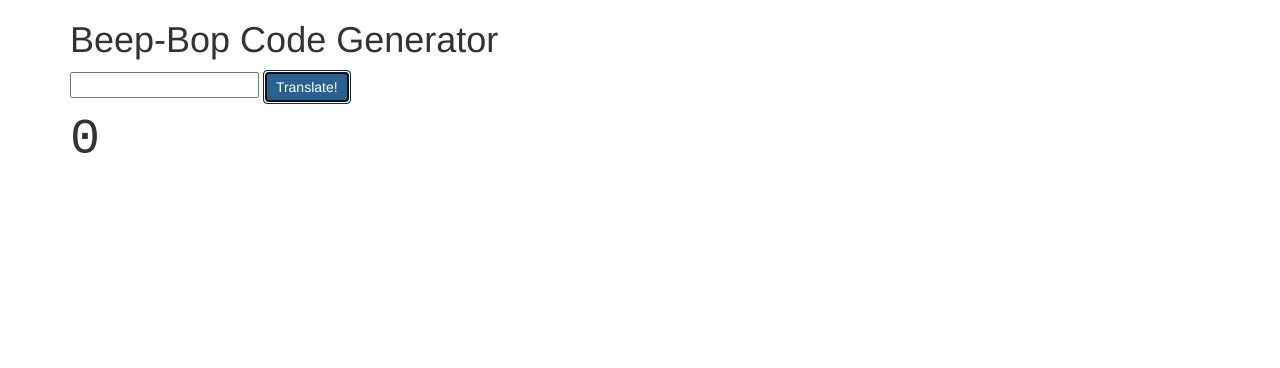
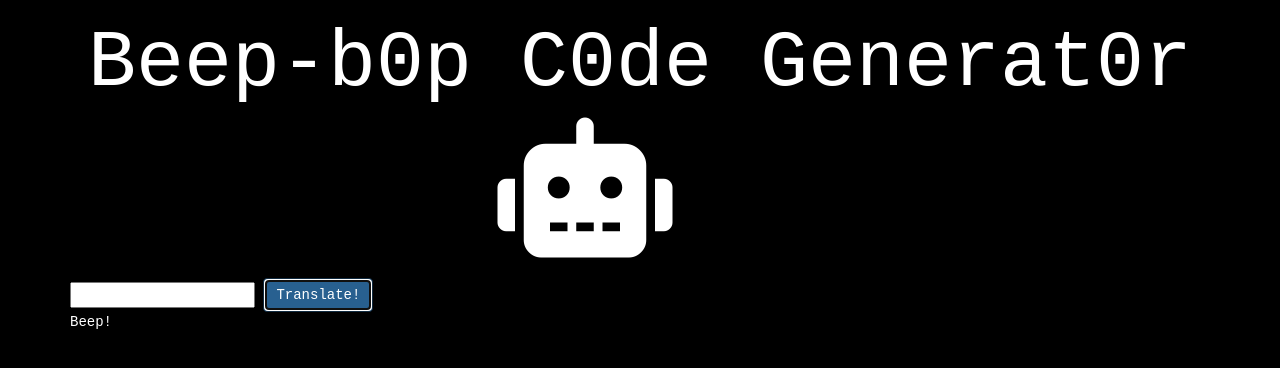
Before and after one commit to maxdhs/beep-bop, a plain HTML site: page index.html in a window 1280 px wide. Both pictures are taken after a click on the button "Translate!". Drawn offline with Linux system fonts and the light colour scheme.

Commit message:
Add branches to the beepBop function to code the users input

```diff
--- a/css/styles.css
+++ b/css/styles.css
@@ -1,4 +1,17 @@
-p {
-  font-size: 50px;
+body {
   font-family: monospace;
+  color: white;
+  background-color: black;
 }
+
+h1 {
+  font-size: 80px;
+  text-align: center;
+}
+
+.center {
+    display: block;
+    margin-left: auto;
+    margin-right: auto;
+    width: 25%;
+}
--- a/index.html
+++ b/index.html
@@ -2,6 +2,7 @@
 <html>
   <head>
     <title>Beep-Bop Generator</title>
+    <link rel="stylesheet" href="https://use.fontawesome.com/releases/v5.4.1/css/all.css" integrity="sha384-5sAR7xN1Nv6T6+dT2mhtzEpVJvfS3NScPQTrOxhwjIuvcA67KV2R5Jz6kr4abQsz" crossorigin="anonymous">
     <link href="css/bootstrap.css" rel="stylesheet" type="text/css">
     <link href="css/styles.css" rel="stylesheet" type="text/css">
     <script src="js/jquery-3.3.1.js"></script>
@@ -9,8 +10,10 @@
   </head>
   <body>
     <div class="container">
+      <h1>Beep-b0p C0de Generat0r</h1>
+      <i class="fas fa-robot fa-10x center"></i>
+      <br>
 
-      <h1>Beep-Bop Code Generator</h1>
 
       <input id="inputNumber" type="text"></input>
 
--- a/js/scripts.js
+++ b/js/scripts.js
@@ -1,17 +1,34 @@
+// Backend logic:
+
 var beepBop = function (inputNumber) {
 
-  // Create an array of numbers
+  // Create an array of numbers:
+
   var numberArray = [];
   for (x = 0; x <= inputNumber; x++) {
     numberArray.push(x.toString());
   }
-  return numberArray;
+
+  // Iterate over the array of numbers and transform:
+
+  var codedArray = numberArray.map(function(number) {
+    if (number % 3 == 0 && number != 0) {
+      return "I'm sorry, Dave. I'm afraid I can't do that."
+    }
+    else if (number.includes("1")) {
+      return "Boop!"
+    }
+    else if (number.includes("0")) {
+      return "Beep!"
+    }
+    else {
+      return number;
+    }
+  });
+  return codedArray
 }
 
-
-
-
-
+// Frontend logic:
 
 $(document).ready(function(){
   $("button").click(function(event){
```
